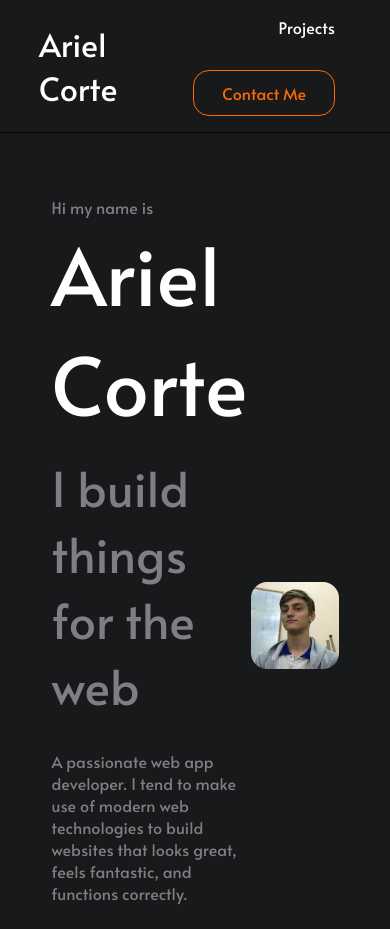
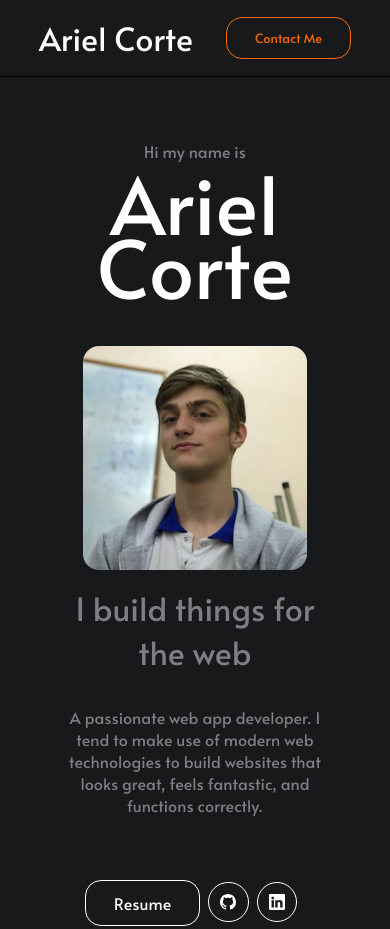
Before and after one commit to ArielCorte/ariel-corte-gatsby, a Gatsby site: page / in a window 390 px wide. Shown: the top 929 px of the page. Built offline with nearby package versions, Linux system fonts and the light colour scheme; Gatsby itself is replaced by a stand-in of ours.

Commit message:
added responsive

```diff
--- a/src/components/Contact.jsx
+++ b/src/components/Contact.jsx
@@ -74,7 +74,7 @@ const Contact = () => {
 }
 
 const EmailForm = styled.div`
-  width: 30rem;
+  width: 100%;
 
   .emailform {
     display: flex;
--- a/src/components/Navbar.jsx
+++ b/src/components/Navbar.jsx
@@ -11,10 +11,10 @@ const Navbar = () => {
           Ariel Corte
         </Link>
         <ul>
-          <li>
+          <li className="navLink">
             <a href="#projects">Projects</a>
           </li>
-          <li>
+          <li className="cta">
             <BtnSqr href="#contact" color="--highlight-color">
               Contact Me
             </BtnSqr>
@@ -55,6 +55,18 @@ const Wrapper = styled.nav`
   a:hover {
     color: var(--highlight-color);
   }
+
+  @media screen and (max-width: 460px) {
+    .navLink {
+      display: none;
+    }
+
+    .cta {
+      display: inline;
+      font-size: 0.8rem;
+      padding: 0;
+    }
+  }
 `
 
 export default Navbar
--- a/src/pages/index.jsx
+++ b/src/pages/index.jsx
@@ -22,18 +22,16 @@ export default function Home() {
       <Layout>
         <Wrapper>
           <section id="hero" className="hero">
-            <div className="hero-flex">
-              <div className="hero-content">
+            <div className="hero-grid">
               <p>Hi my name is</p>
               <h1>Ariel Corte</h1>
               <h2 className="subtitle">I build things for the web</h2>
               <p className="description">
-                  A passionate web app developer. I tend to make use of modern
-                  web technologies to build websites that looks great, feels
+                A passionate web app developer. I tend to make use of modern web
+                technologies to build websites that looks great, feels
                 fantastic, and functions correctly.
               </p>
               <ContactInfo />
-              </div>
               <div className="hero-img">
                 <StaticImage
                   src="../assets/images/foto-perfil-ariel.jpg"
@@ -88,7 +86,9 @@ export default function Home() {
           <section id="contact">
             <h2 className="section-title">Contact Me</h2>
             <div className="contact-container">
+              <div className="email-form-container">
                 <Contact />
+              </div>
               <div className="other-contact">
                 <h3>You can also contact me by</h3>
                 <ContactInfo />
@@ -106,19 +106,19 @@ const Wrapper = styled.main`
     padding: 4rem 0;
   }
 
-  .hero-flex {
+  .hero-grid {
     margin: auto;
-    display: flex;
+    display: grid;
+    grid-template-columns: 2.2fr 1fr;
+    grid-template-rows: repeat(5, fit-content);
     align-items: center;
     justify-content: space-evenly;
+    column-gap: 1rem;
+    padding: 0 2.5rem;
   }
 
   .subtitle {
     color: var(--secondary-dark);
-  }
-
-  .hero-content {
-    width: 60%;
   }
 
   .description {
@@ -126,9 +126,12 @@ const Wrapper = styled.main`
   }
 
   .hero-img {
-    width: 28%;
     border-radius: 1rem;
     overflow: hidden;
+    grid-row: 1 / span 5;
+    grid-column-start: 2;
+    align-self: center;
+    justify-self: center;
   }
 
   .hero-img img {
@@ -143,13 +146,56 @@ const Wrapper = styled.main`
     display: flex;
     justify-content: space-between;
     align-items: center;
+    gap: 2rem;
+  }
+
+  .email-form-container {
+    width: 50%;
   }
 
   .other-contact {
-    flex-grow: 1;
     display: flex;
     flex-direction: column;
     align-items: center;
     gap: 1rem;
+    flex-grow: 1;
+  }
+
+  @media screen and (max-width: 460px) {
+    .hero-grid {
+      grid-template-columns: 1fr;
+      text-align: center;
+      padding: 0 1rem;
+    }
+
+    .hero h1 {
+      line-height: 4rem;
+      margin-top: 0.5rem;
+      margin-bottom: 3rem;
+    }
+
+    .hero-img {
+      grid-row: 3 / span 1;
+      grid-column-start: 1;
+      align-self: center;
+      justify-self: center;
+      width: 80%;
+    }
+
+    .subtitle {
+      font-size: 2rem;
+    }
+
+    .contact-container {
+      flex-direction: column;
+    }
+
+    .email-form-container {
+      width: 90%;
+    }
+
+    .other-contact h3 {
+      font-size: 1rem;
+    }
   }
 `
```
Lines whose indentation alone changed are shown as unchanged.
